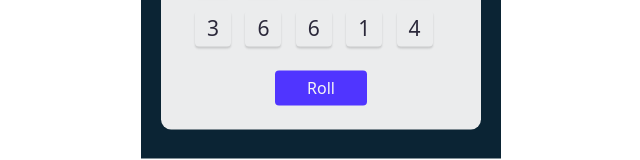
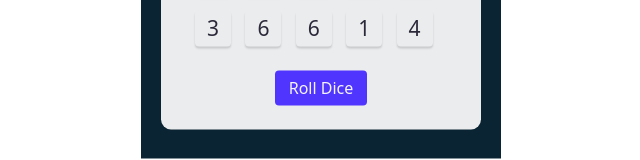
Before and after one commit to kennedybabu/tenzies-game, a React (Create React App) app: page / in a window 1280 px wide. Shown: the part 410-570 px from the top of the page, without its empty margins (319-959 px from the left). Built offline with nearby package versions, Linux system fonts and the light colour scheme.

Commit message:
feature: change the dice items into objects

```diff
--- a/package.json
+++ b/package.json
@@ -6,6 +6,7 @@
     "@testing-library/jest-dom": "^5.16.5",
     "@testing-library/react": "^13.3.0",
     "@testing-library/user-event": "^13.5.0",
+    "nanoid": "^4.0.0",
     "react": "^18.2.0",
     "react-dom": "^18.2.0",
     "react-scripts": "5.0.1",
--- a/src/App.js
+++ b/src/App.js
@@ -1,5 +1,6 @@
 import React, { useEffect , useState} from "react";
 import Dice from "./components/Dice";
+import {nanoid} from "nanoid"
 
 
 function App() {
@@ -13,14 +14,23 @@ function App() {
 
     for(let i = 1; i <= 10; i ++) {
 
-      arr.push(Math.ceil(Math.random() * 6))
+      arr.push({
+        value: Math.ceil(Math.random() * 6),
+        isHeld: false,
+        id: nanoid()
+      })
     }
     return arr
   }
 
+  function rollDice() {
+    setNumbersArray(allNewDice())
+  }
 
-  let rolledDice = numbersArray.map((num, index) => {
-    return <Dice key={index} value={num}/>
+
+  //map through the array and render an instance of the Dice component
+  let rolledDice = numbersArray.map((num) => {
+    return <Dice key={num.id} value={num.value} />
   })
 
 
@@ -33,7 +43,7 @@ function App() {
               <div className="w-full h-[100px] px-[34px] grid grid-cols-5 mt-[23px]">
                   {rolledDice}
               </div>
-              <button onClick={allNewDice} className="w-[92px] h-[35px] bg-[#5035ff] mt-[10px] rounded-[4px] text-[#f5f5f5]">Roll</button>
+              <button onClick={rollDice} className="w-[92px] h-[35px] bg-[#5035ff] mt-[10px] rounded-[4px] text-[#f5f5f5]">Roll Dice</button>
           </div>
       </main>
     </div>
--- a/src/index.css
+++ b/src/index.css
@@ -12,3 +12,7 @@
 .dice {
   box-shadow: 0px 2px 2px rgba(0,0,0, 0.15);
 }
+
+button:active {
+  box-shadow: inset 5px 5px 10px -3px rgba(0, 0, 0, 0.7);
+}
```
Also changed, not shown: 1 other file (tests, documents, lock files or other folders).
